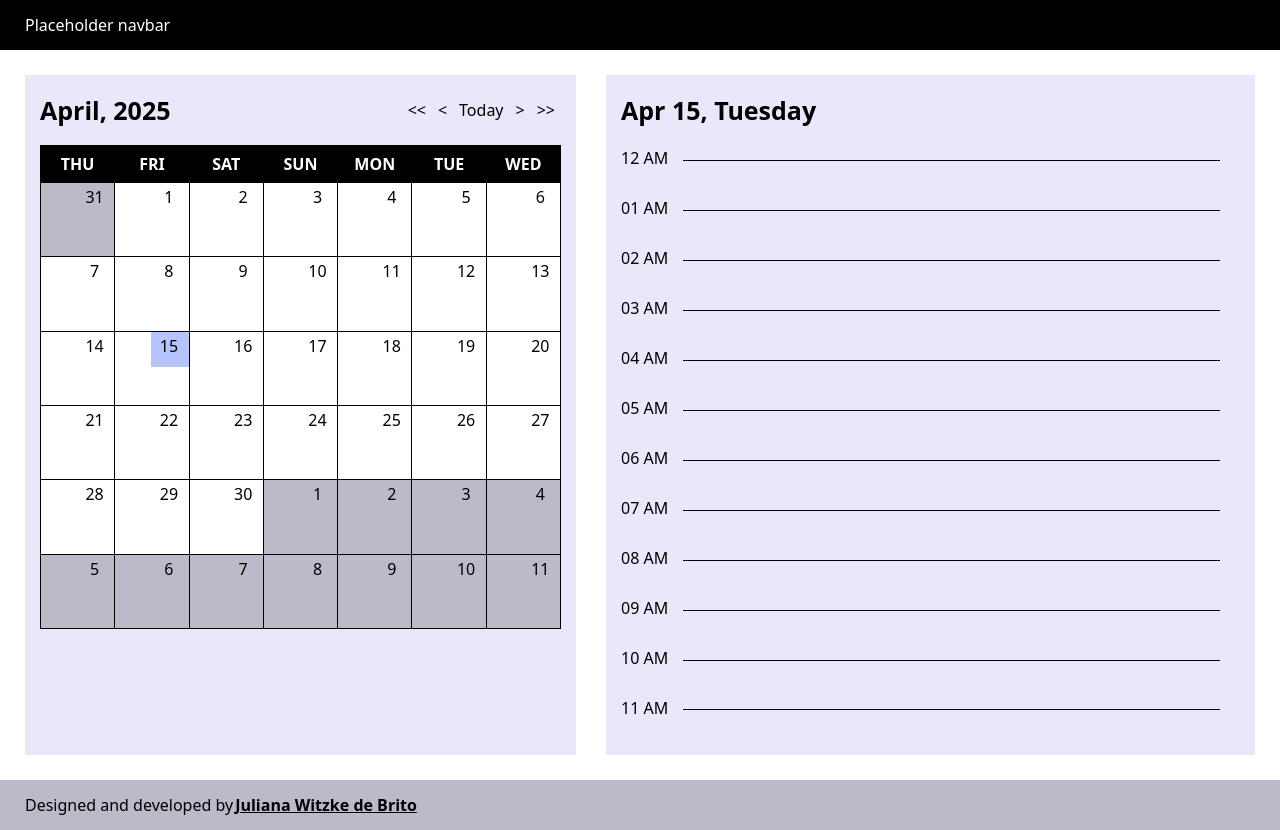
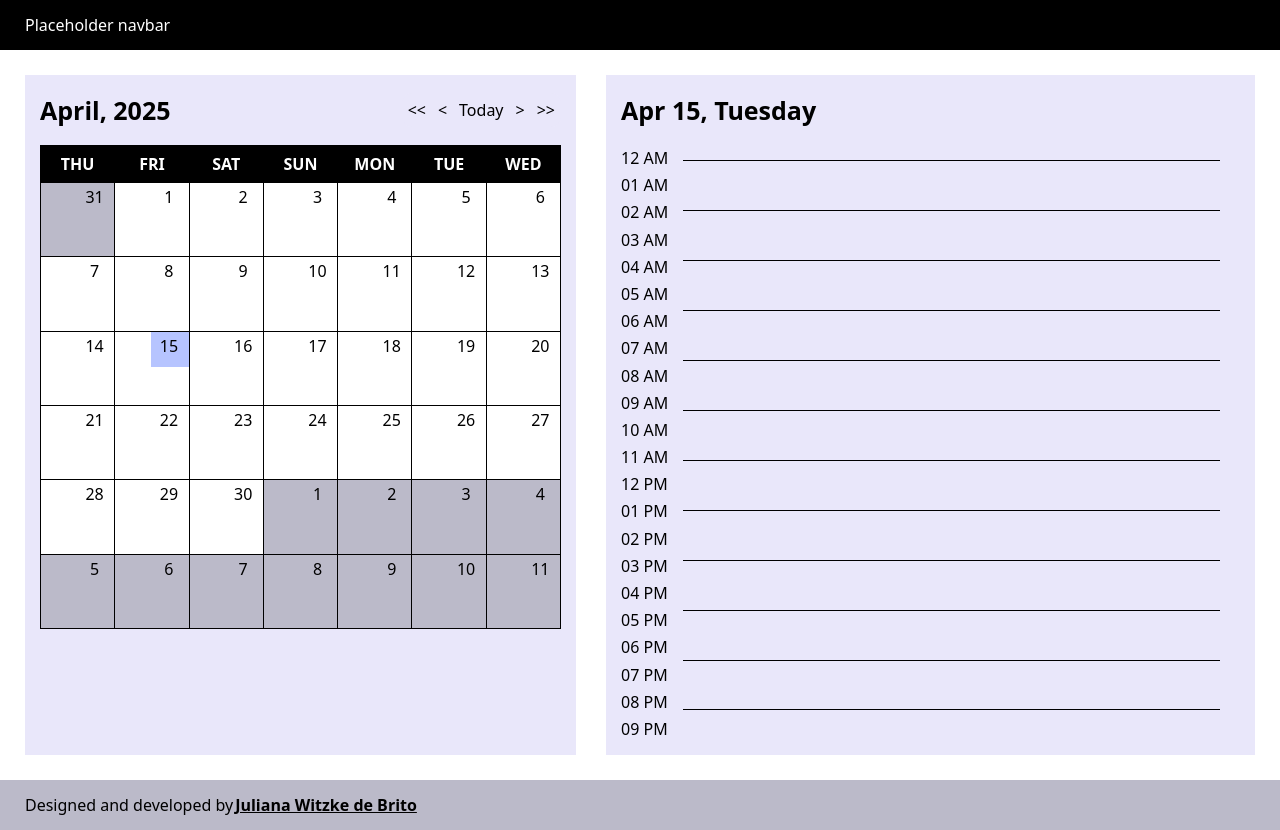
Before and after one commit to jubrito/planner-with-calendar, a React (Vite) app: page / in a window 1280 px wide. Built offline with nearby package versions, Linux system fonts and the light colour scheme.

Commit message:
use padstart to simplify function

```diff
--- a/src/features/Planner/HoursOfTheDay/HoursOfTheDay.tsx
+++ b/src/features/Planner/HoursOfTheDay/HoursOfTheDay.tsx
@@ -27,15 +27,13 @@ export const HoursOfTheDay = () => {
     <div className={styles.hourOfTheDay} ref={hourOfTheDaySpanRef}>
       {hoursOfTheDay.map((hourOfTheDay, index) => {
         const hour =
-          get2DigitsValue(index) === 24 ? '00' : get2DigitsValue(index);
+          get2DigitsValue(index) === '24' ? '00' : get2DigitsValue(index);
         const dateTime = `${year}-${get2DigitsValue(monthIndex)}-${get2DigitsValue(day)} ${hour}:00:00`;
         const id = (hourOfTheDay + index).toString().replace(' ', '');
         return (
-          <div className={styles.container} key={id}>
-            <time id={id} dateTime={dateTime}>
-              {hourOfTheDay}
-            </time>
-          </div>
+          <time id={id} key={id} dateTime={dateTime}>
+            {hourOfTheDay}
+          </time>
         );
       })}
     </div>
--- a/src/utils/calendar/utils.ts
+++ b/src/utils/calendar/utils.ts
@@ -81,7 +81,7 @@ export const getMonthIndex = (
 };
 
 export const get2DigitsValue = (value: number) =>
-  value.toString().length === 1 ? '0' + value : value;
+  value.toString().padStart(2, '0');
 
 export const getMonthName = (
   locale: LocaleLanguage,
```
